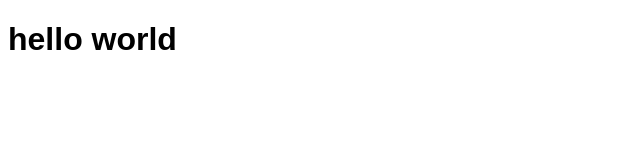
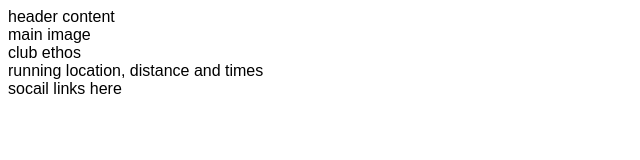
Before and after one commit to Chris-Tollan/Love-Running, a plain HTML site: page index.html in a window 1280 px wide. Shown: the whole page, without its empty margins (0-640 px from the left). Drawn offline with Linux system fonts and the light colour scheme.

Commit message:
added some structure for home page

```diff
--- a/index.html
+++ b/index.html
@@ -13,7 +13,17 @@
 </head>
 
 <body>
-    <h1>hello world</h1>
+    <header>header content</header>
+    <section>
+        main image
+    </section>
+    <section>
+        club ethos
+    </section>
+    <section>
+        running location, distance and times
+    </section>
+    <footer>socail links here</footer>
 </body>
 
 </html>
```
